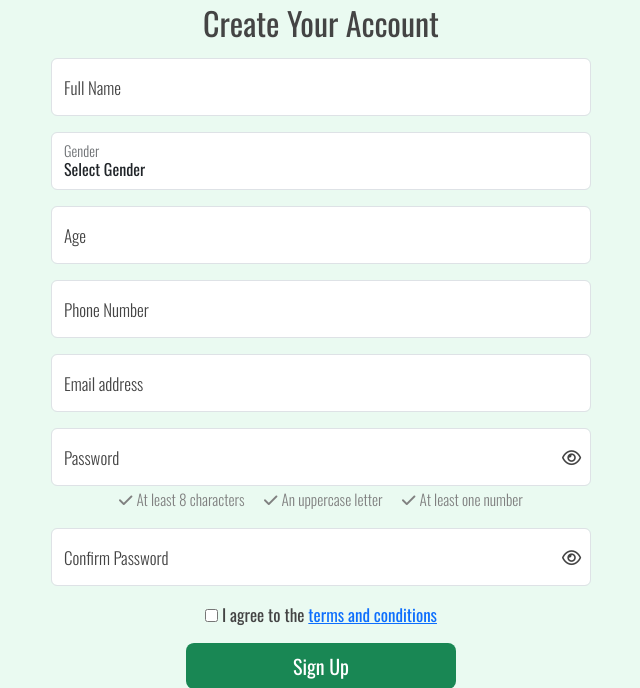
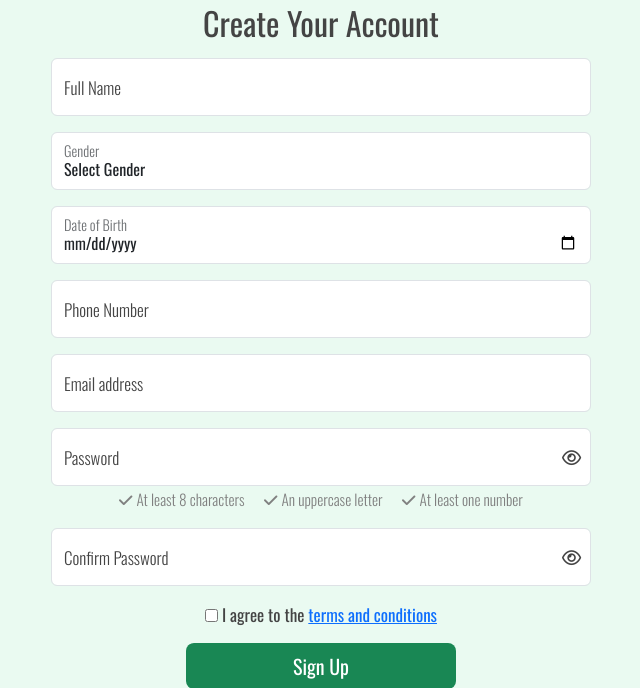
Before and after one commit to pagaslav/theknee-surgery, a Flask app: page /signup in a window 1280 px wide. Shown: the part 108-796 px from the top of the page, without its empty margins (319-959 px from the left). Run offline with Flask 3, Linux system fonts and the light colour scheme; some libraries are stand-ins or nearby versions.

Commit message:
feat(registration): change age input to date of birth with real-time age calculation
Change the age input field to a date of birth input field during user registration. Update profile
display to calculate and show the user's current age based on the date of birth. Update app.py to
handle the date of birth field correctly.

```diff
--- a/app.py
+++ b/app.py
@@ -6,7 +6,7 @@ from flask_pymongo import PyMongo
 from bson.objectid import ObjectId
 import certifi
 from werkzeug.security import generate_password_hash, check_password_hash
-from datetime import timedelta
+from datetime import timedelta, datetime
 
 # Checking if env.py file exists for environment variables
 if os.path.exists("env.py"):
@@ -38,7 +38,7 @@ def signup():
         # Get form data
         name = request.form.get("name")
         gender = request.form.get("gender")
-        age = request.form.get("age")
+        dob = request.form.get("dob")  # Get date of birth
         phone = request.form.get("phone")
         email = request.form.get("email").lower()  # Convert email to lower case
         password = request.form.get("password")
@@ -58,10 +58,11 @@ def signup():
             new_user = {
                 "name": name,
                 "gender": gender,
-                "age": age,
+                "dob": dob,  # Save date of birth
                 "phone": phone,
                 "email": email,
-                "password": hashed_password
+                "password": hashed_password,
+                "role": "patient"  # Assign role
             }
             # Insert the new user into the database
             mongo.db.users.insert_one(new_user)
@@ -151,6 +152,14 @@ def profile(username):
     # Find the user by email
     user = mongo.db.users.find_one({"email": username})
     if user:
+        # Calculate age based on date of birth if dob exists
+        if "dob" in user:
+            dob = datetime.strptime(user["dob"], "%d.%m.%Y")
+            today = datetime.today()
+            age = today.year - dob.year - ((today.month, today.day) < (dob.month, dob.day))
+        else:
+            age = "N/A"
+
         # Get user's medical records
         medical_records = list(mongo.db.medical_records.find({"patient_id": user["_id"]}))
 
@@ -158,7 +167,7 @@ def profile(username):
         appointments = list(mongo.db.appointments.find({"patient_id": user["_id"]}))
 
         # Render the profile template with user data
-        return render_template("profile.html", user=user, medical_records=medical_records, appointments=appointments)
+        return render_template("profile.html", user=user, age=age, medical_records=medical_records, appointments=appointments)
     else:
         # This case should not occur if login logic is correct, but it's a good safety measure
         flash("User not found", "danger")
--- a/templates/profile.html
+++ b/templates/profile.html
@@ -17,8 +17,9 @@ content %}
     </div>
     <div class="card-body">
       <p><strong>Name:</strong> {{ user.name }}</p>
+      <p><strong>Role:</strong> {{ user.role }}</p>
       <p><strong>Gender:</strong> {{ user.gender }}</p>
-      <p><strong>Age:</strong> {{ user.age }}</p>
+      <p><strong>Age:</strong> {{ age }}</p>
       <p><strong>Phone:</strong> {{ user.phone }}</p>
       <p><strong>Email:</strong> {{ user.email }}</p>
     </div>
--- a/templates/signup.html
+++ b/templates/signup.html
@@ -34,17 +34,17 @@ endblock %} {% block content %}
       <label for="floatingGender">Gender</label>
     </div>
 
-    <!-- Age input field with floating label -->
+    <!-- Date of Birth input field with floating label -->
     <div class="form-floating mb-3">
       <input
-        type="number"
+        type="date"
         class="form-control"
-        id="floatingAge"
-        name="age"
-        placeholder="Age"
+        id="floatingDob"
+        name="dob"
+        placeholder="Date of Birth"
         required
       />
-      <label for="floatingAge">Age</label>
+      <label for="floatingDob">Date of Birth</label>
     </div>
 
     <!-- Phone input field with floating label -->
```
Also changed, not shown: templates/index.html (+1 -140 lines), README.md.
